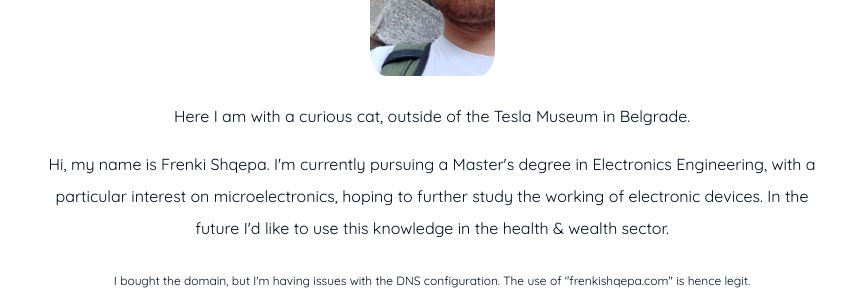
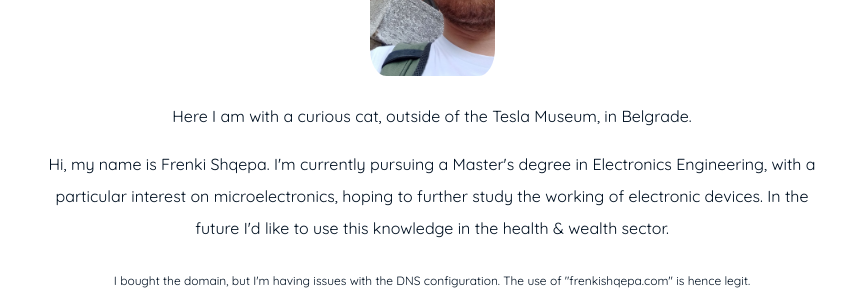
Before and after one commit to FreShq99/frenkishqepa.com, a Jekyll site: the page built from index.md, in a window 1280 px wide. Shown: the part 519-819 px from the top of the page, without its empty margins (208-1071 px from the left). Built offline with Jekyll 4.4.1, drawn with Linux system fonts in a browser that asks for light colours.

Commit message:
Update index.md

```diff
--- a/index.md
+++ b/index.md
@@ -9,9 +9,9 @@
 [comment]: <img src="{{ '/assets/img/frenk.jpeg' | prepend: site.baseurl }}" id="about-img" width="45%">
 
 
-<p align="center" width="50%">
+<p align="center">
     <img width="60%" src="{{ '/assets/img/frenk.jpeg' | prepend: site.baseurl }}" id="about-img">
-    <p align="center">Here I am with a curious cat, outside of the Tesla Museum in Belgrade.<p align="center">
+    <p align="center">Here I am with a curious cat, outside of the Tesla Museum, in Belgrade.<p align="center">
 </p>
 
 
```
